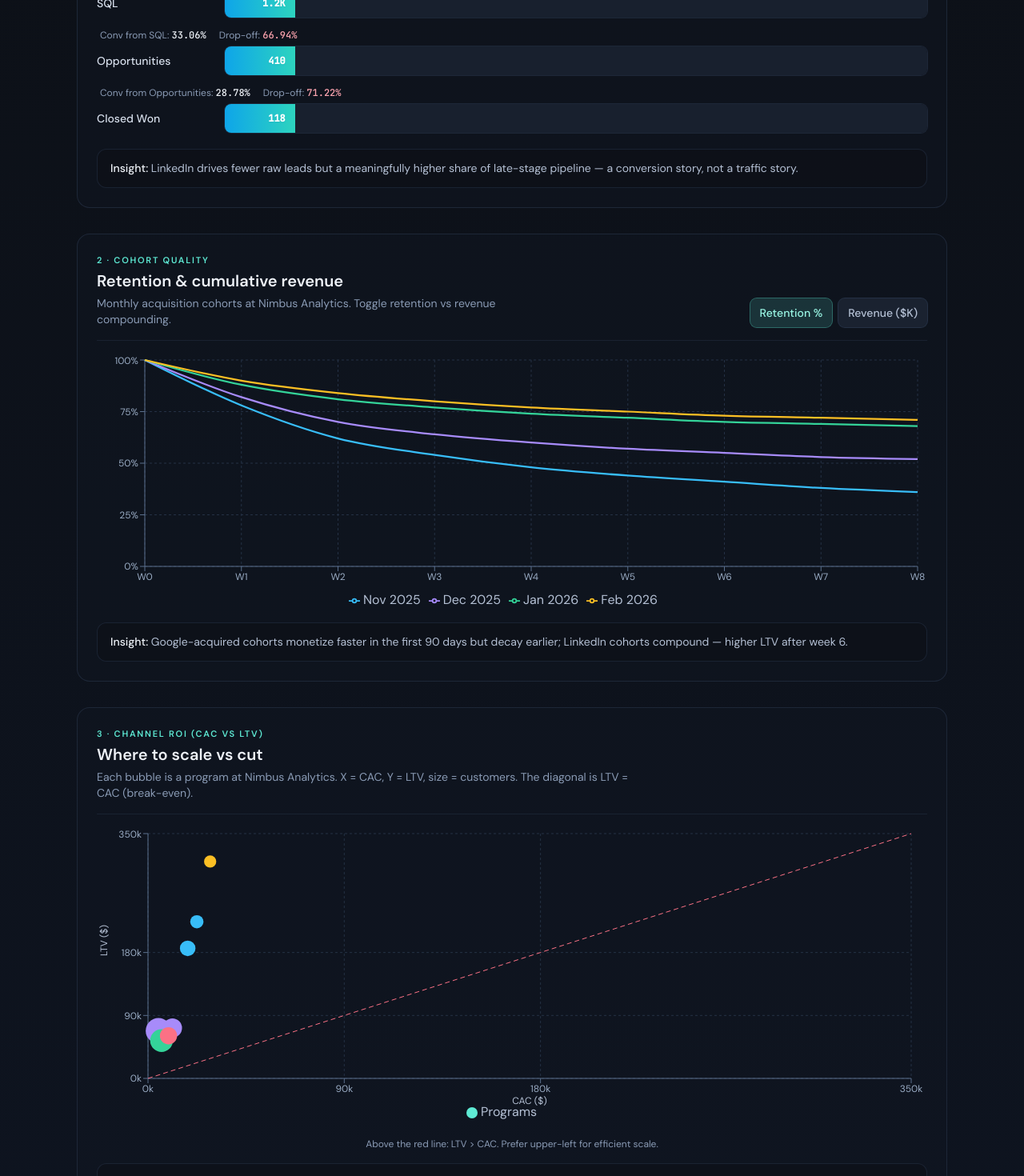
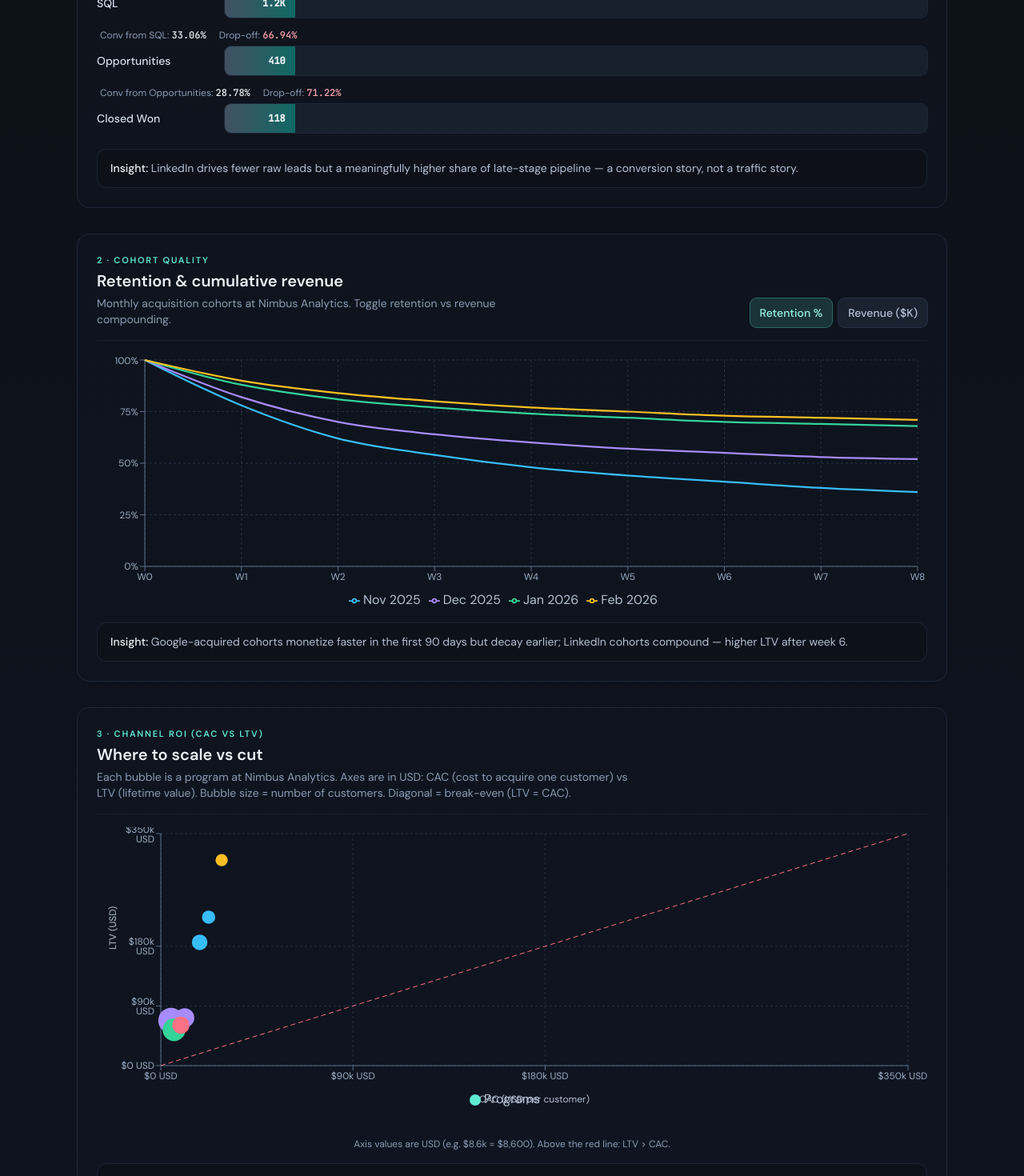
Before and after one commit to s1xxi/Marketing-, a React (Vite) app: page / in a window 1280 px wide. Shown: the part 840-2310 px from the top of the page at 80% size. Built offline with nearby package versions, Linux system fonts and the light colour scheme.

Commit message:
ui: softer funnel bars, USD labels on CAC/LTV axes

```diff
--- a/src/components/FunnelSection.tsx
+++ b/src/components/FunnelSection.tsx
@@ -108,10 +108,10 @@ export function FunnelSection({ channel, audience, period, comparePeriod }: Prop
                 <div className="relative min-w-0 flex-1">
                   <div className="h-9 overflow-hidden rounded-lg bg-ink-800/90 ring-1 ring-ink-700/70">
                     <div
-                      className="flex h-full items-center justify-end bg-gradient-to-r from-sky-500 to-teal-400 px-3 transition-[width] duration-500"
+                      className="flex h-full items-center justify-end bg-gradient-to-r from-slate-600/90 to-teal-700/85 px-3 transition-[width] duration-500"
                       style={{ width: `${widthPct}%` }}
                     >
-                      <span className="font-mono text-xs font-semibold tabular-nums text-white drop-shadow-sm">
+                      <span className="font-mono text-xs font-semibold tabular-nums text-ink-100">
                         {formatCompact(value)}
                       </span>
                     </div>
--- a/src/components/ScatterSection.tsx
+++ b/src/components/ScatterSection.tsx
@@ -1,6 +1,6 @@
 import { CASE_STUDY, CHANNEL_COLORS, CHANNEL_ROI, INSIGHTS } from "../data/caseStudy";
 import { chartAxisTick, chartGridStroke, chartTooltipStyle } from "../lib/chartTheme";
-import { formatUsd } from "../lib/format";
+import { formatUsd, formatUsdCompact } from "../lib/format";
 import {
   CartesianGrid,
   Cell,
@@ -37,27 +37,29 @@ export function ScatterSection() {
           Where to scale vs cut
         </h2>
         <p className="mt-1 max-w-2xl text-sm text-ink-400">
-          Each bubble is a program at {CASE_STUDY.company}. X = CAC, Y = LTV, size = customers.
-          The diagonal is LTV = CAC (break-even).
+          Each bubble is a program at {CASE_STUDY.company}. Axes are in USD: CAC (cost to acquire
+          one customer) vs LTV (lifetime value). Bubble size = number of customers. Diagonal =
+          break-even (LTV = CAC).
         </p>
       </header>
 
       <div className="h-[340px] w-full md:h-[380px]">
         <ResponsiveContainer width="100%" height="100%">
-          <ScatterChart margin={{ top: 8, right: 20, bottom: 12, left: 4 }}>
+          <ScatterChart margin={{ top: 8, right: 24, bottom: 28, left: 16 }}>
             <CartesianGrid stroke={chartGridStroke} strokeDasharray="3 3" />
             <XAxis
               type="number"
               dataKey="cac"
               name="CAC"
+              unit=" USD"
               domain={[0, axisMax]}
-              tickFormatter={(v) => `${Math.round(v / 1000)}k`}
+              tickFormatter={(v) => formatUsdCompact(v)}
               stroke="#5a6f8c"
               tick={chartAxisTick}
               label={{
-                value: "CAC ($)",
+                value: "CAC (USD per customer)",
                 position: "insideBottom",
-                offset: -2,
+                offset: -16,
                 fill: "#b4c0d4",
                 fontSize: 12,
               }}
@@ -66,26 +68,34 @@ export function ScatterSection() {
               type="number"
               dataKey="ltv"
               name="LTV"
+              unit=" USD"
               domain={[0, axisMax]}
-              tickFormatter={(v) => `${Math.round(v / 1000)}k`}
+              tickFormatter={(v) => formatUsdCompact(v)}
               stroke="#5a6f8c"
               tick={chartAxisTick}
+              width={64}
               label={{
-                value: "LTV ($)",
+                value: "LTV (USD)",
                 angle: -90,
                 position: "insideLeft",
+                offset: 4,
                 fill: "#b4c0d4",
                 fontSize: 12,
               }}
             />
-            <ZAxis type="number" dataKey="customers" range={[80, 800]} />
+            <ZAxis type="number" dataKey="customers" range={[80, 800]} name="Customers" />
             <Tooltip
               {...chartTooltipStyle}
               formatter={(value: number, name: string) => {
-                if (name === "cac" || name === "ltv") {
-                  return [formatUsd(value), name.toUpperCase()];
+                if (name === "CAC" || name === "cac") {
+                  return [formatUsd(value), "CAC (USD)"];
                 }
-                if (name === "customers") return [value, "Customers"];
+                if (name === "LTV" || name === "ltv") {
+                  return [formatUsd(value), "LTV (USD)"];
+                }
+                if (name === "customers" || name === "Customers") {
+                  return [value, "Customers"];
+                }
                 return [value, name];
               }}
               labelFormatter={(_, payload) => payload?.[0]?.payload?.label ?? ""}
@@ -110,7 +120,7 @@ export function ScatterSection() {
       </div>
 
       <p className="mt-2 text-center text-xs text-ink-400">
-        Above the red line: LTV &gt; CAC. Prefer upper-left for efficient scale.
+        Axis values are USD (e.g. $8.6k = $8,600). Above the red line: LTV &gt; CAC.
       </p>
 
       <aside className="mt-4 rounded-xl border border-ink-700/60 bg-ink-950/50 px-4 py-3 text-sm leading-relaxed text-ink-300">
--- a/src/lib/format.ts
+++ b/src/lib/format.ts
@@ -12,6 +12,17 @@ export function formatUsd(n: number): string {
   }).format(n);
 }
 
+/** Axis ticks: $8.6k, $186k, $1.2M */
+export function formatUsdCompact(n: number): string {
+  const abs = Math.abs(n);
+  if (abs >= 1_000_000) return `$${(n / 1_000_000).toFixed(1)}M`;
+  if (abs >= 1_000) {
+    const k = n / 1_000;
+    return `$${k % 1 === 0 ? k.toFixed(0) : k.toFixed(1)}k`;
+  }
+  return `$${Math.round(n)}`;
+}
+
 export function formatPct(ratio: number, digits = 1): string {
   return `${(ratio * 100).toFixed(digits)}%`;
 }
```
